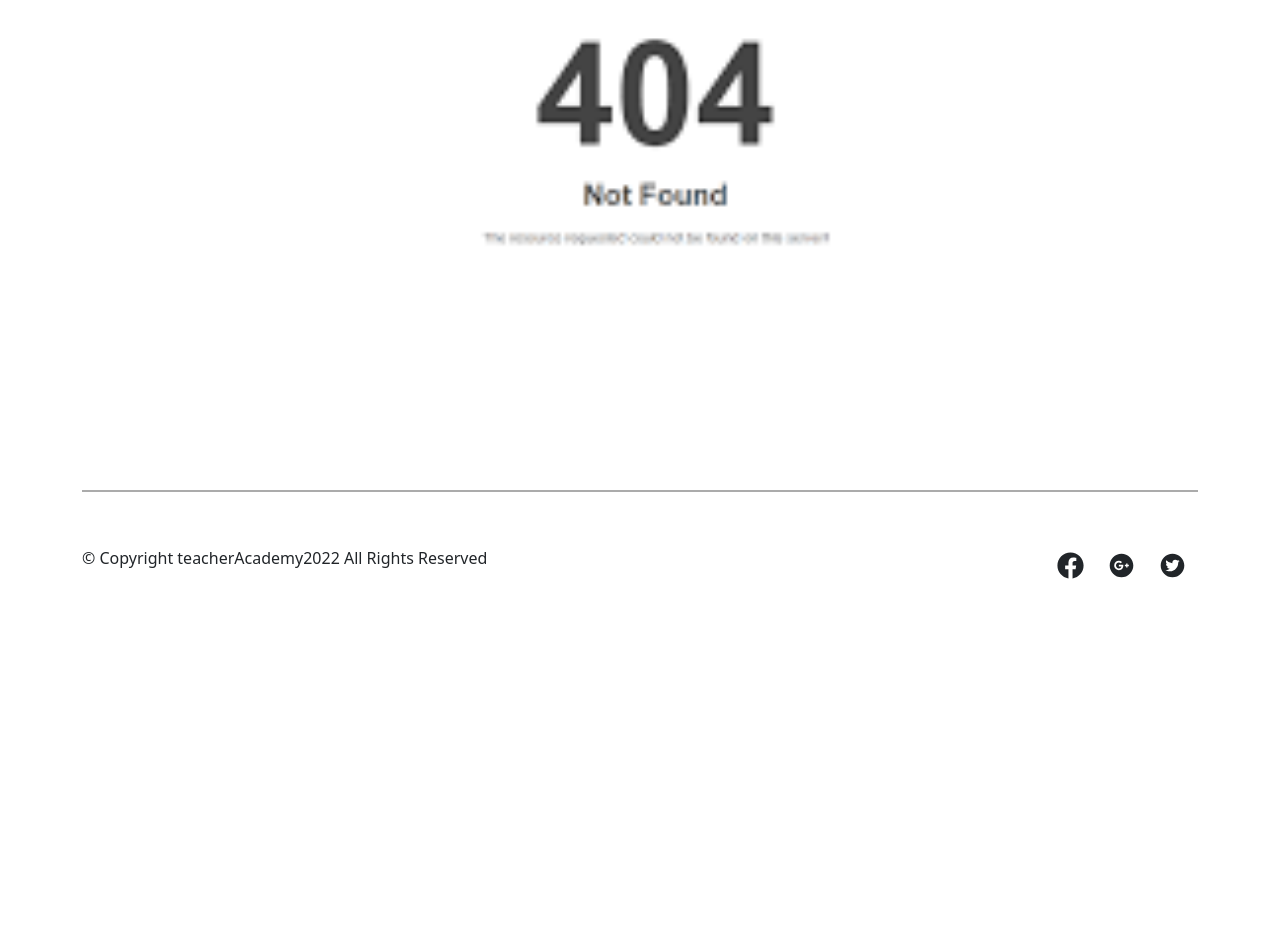
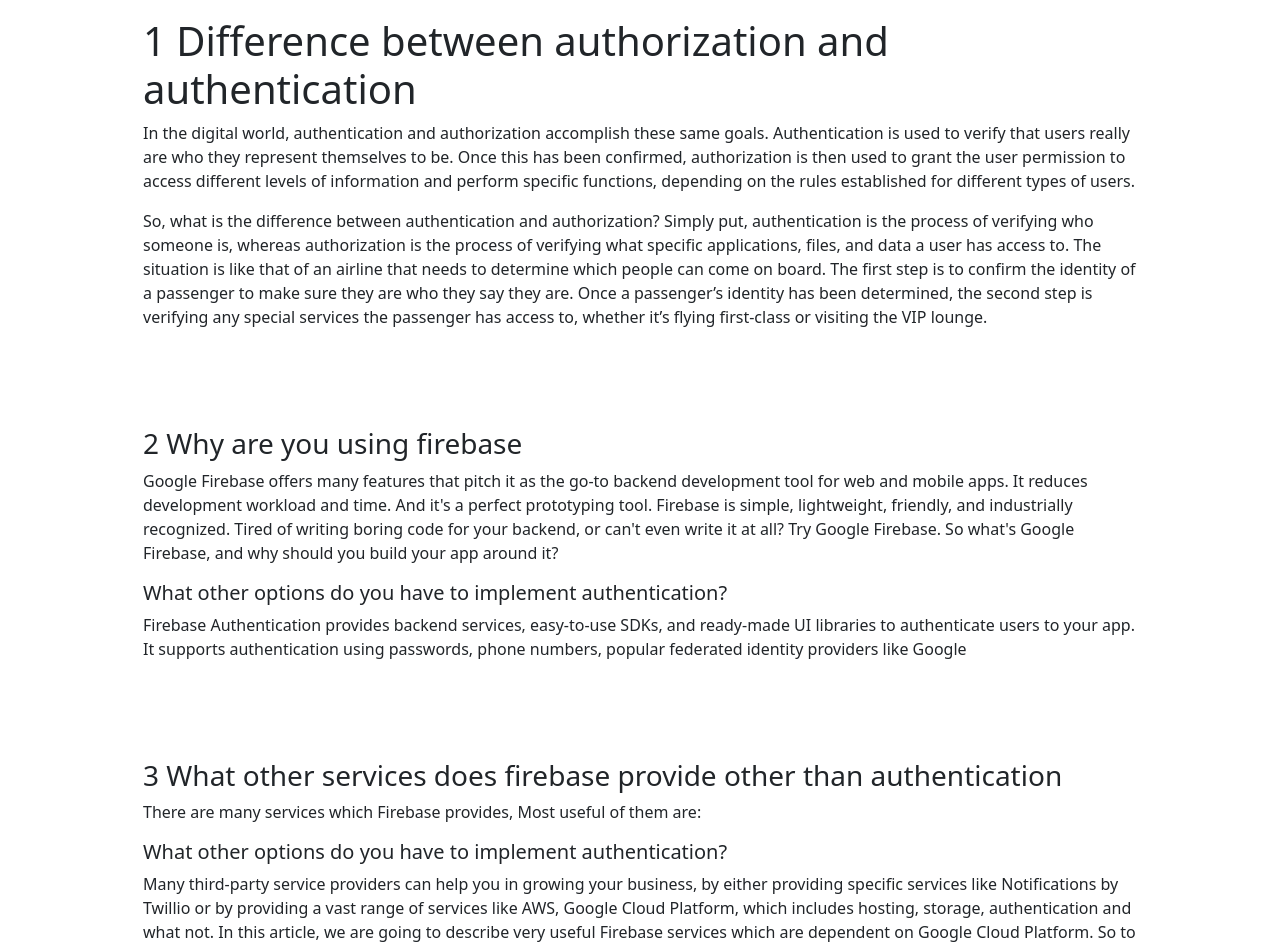
Before and after one commit to sharifulislm/Assignment-10, a React (Create React App) app: page /Blog in a window 1280 px wide. Shown: the part 220-1168 px from the top of the page. Before the commit the page ends 859 px from the top, so only its background shows below. Built offline with nearby package versions, Linux system fonts and the light colour scheme; no server answers.

Commit message:
done questions answer

```diff
--- a/src/App.js
+++ b/src/App.js
@@ -16,6 +16,7 @@
 import CheckOut from './conponents/CheckOut/CheckOut';
 import KidsService from './conponents/KidsService/KidsService';
 import KidsDetals from './conponents/KidsTeaching/KidsDetals';
+import Blog from './conponents/Blog/Blog';
 
 
 
@@ -43,8 +44,8 @@
   <Route path='KidsDetals'element={<RequireAuth> <KidsDetals></KidsDetals></RequireAuth>}></Route>
 
 
-
   <Route path='Login' element={<Login></Login>} ></Route>
+  <Route path='Blog' element={<Blog></Blog>} ></Route>
   <Route path='KidsDetals' element={<KidsDetals></KidsDetals>} ></Route>
   <Route path='Signup' element={<Signup></Signup>} ></Route>
   <Route path='CheckOut' element={  <CheckOut></CheckOut>} ></Route>
--- /dev/null
+++ b/src/conponents/Blog/Blog.css
@@ -0,0 +1,8 @@
+.content-box {
+    margin: 100px;
+    padding: 10px;
+}
+.text-content.m-3.mt-5.mb-4 {
+
+    padding: 17px;
+}
--- /dev/null
+++ b/src/conponents/Blog/Blog.js
@@ -0,0 +1,37 @@
+import React from 'react';
+import './Blog.css';
+
+const Blog = () => {
+    return (
+        <div className='content-box'>
+
+
+          <div className='text-content m-3 mt-5 mb-4'>
+              <h1>1 Difference between authorization and authentication</h1>
+          <p>
+            In the digital world, authentication and authorization accomplish these same goals. Authentication is used to verify that users really are who they represent themselves to be. Once this has been confirmed, authorization is then used to grant the user permission to access different levels of information and perform specific functions, depending on the rules established for different types of users.
+            </p>
+            <p>So, what is the difference between authentication and authorization? Simply put, authentication is the process of verifying who someone is, whereas authorization is the process of verifying what specific applications, files, and data a user has access to. The situation is like that of an airline that needs to determine which people can come on board. The first step is to confirm the identity of a passenger to make sure they are who they say they are. Once a passenger’s identity has been determined, the second step is verifying any special services the passenger has access to, whether it’s flying first-class or visiting the VIP lounge.</p>
+          </div>
+          <div className='text-content m-3 mt-5 mb-4'>
+              <h3>2 Why are you using firebase</h3>
+          <p>
+          Google Firebase offers many features that pitch it as the go-to backend development tool for web and mobile apps. It reduces development workload and time. And it's a perfect prototyping tool. Firebase is simple, lightweight, friendly, and industrially recognized.
+
+Tired of writing boring code for your backend, or can't even write it at all? Try Google Firebase. So what's Google Firebase, and why should you build your app around it?
+            </p>
+            <h5> What other options do you have to implement authentication?</h5>
+           <p>Firebase Authentication provides backend services, easy-to-use SDKs, and ready-made UI libraries to authenticate users to your app. It supports authentication using passwords, phone numbers, popular federated identity providers like Google</p>
+          </div>
+          <div className='text-content m-3 mt-5 mb-4'>
+              <h3>3 What other services does firebase provide other than authentication</h3>
+          <p>
+          There are many services which Firebase provides, Most useful of them are:   </p>
+            <h5> What other options do you have to implement authentication?</h5>
+           <p>Many third-party service providers can help you in growing your business, by either providing specific services like Notifications by Twillio or by providing a vast range of services like AWS, Google Cloud Platform, which includes hosting, storage, authentication and what not. In this article, we are going to describe very useful Firebase services which are dependent on Google Cloud Platform. So to understand the Firebase services, we have to know about the Firebase.</p>
+          </div>
+        </div>
+    );
+};
+
+export default Blog;
--- a/src/conponents/Header/Header.js
+++ b/src/conponents/Header/Header.js
@@ -25,11 +25,9 @@
   <Nav.Link as={Link}to ="/">Home</Nav.Link>
 
   <Nav.Link as={Link}to="KidsService">Services</Nav.Link>
+  <Nav.Link as={Link}to="Blog">Blog</Nav.Link>
 
-  <NavDropdown title="Blog" id="collasible-nav-dropdown">
 
-    <NavDropdown.Item href="#action/3.4">Blog</NavDropdown.Item>
-  </NavDropdown>
 </Nav>
 <Nav>
 
```
